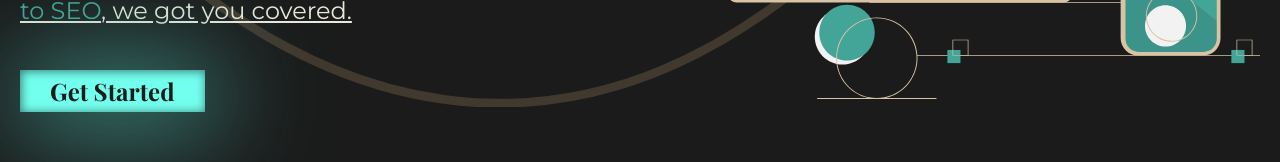
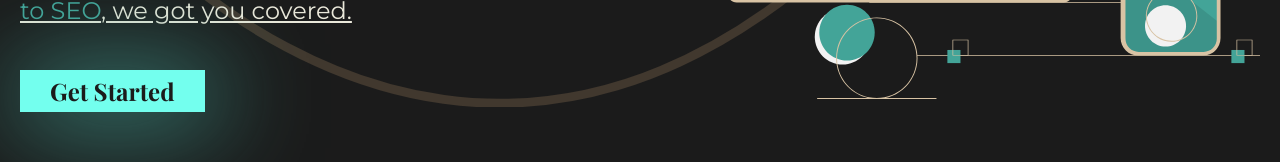
Before and after one commit to bobby-dq/himo-studios-website, a React (Create React App) app: page / in a window 1280 px wide. Shown: the part 443-605 px from the top of the page. Built offline with nearby package versions, Linux system fonts and the light colour scheme.

Commit message:
added animations to the hero section.

```diff
--- a/src/components/Hero.tsx
+++ b/src/components/Hero.tsx
@@ -6,43 +6,46 @@ import { Link } from 'react-router-dom'
 
 // Styles, animations, and illustrations
 import { heroWaveAnimation } from '../styles/animations'
-import { ReactComponent as PhoneDesktopSVG} from '../svgs/hero-desktop-phone.svg'
+import PhoneDesktopSVG from '../svgs/hero-desktop-phone.svg';
+import { heroTitleAnimation, sectionLoadAnimation, glowingButtonAnimation, textFadeInAnimation } from '../styles/animations';
 
 export const Hero: FunctionComponent = () => {
 
     return (
-        <SHero>
+        <SHero variants={sectionLoadAnimation} initial="hidden" animate="show">
             <div className="hero-title">
                 <div className="tiny-text">
-                    <p>UNPARALLELED CRAFTMANSHIP</p>
+                    <motion.p variants={textFadeInAnimation} >UNPARALLELED CRAFTMANSHIP</motion.p>
                 </div>
                 <motion.div className="main-title">
                     <div className="main-title-text">
-                        <h2>Expand your brand's</h2>
+                        <motion.h2 variants={heroTitleAnimation}>Expand your brand's</motion.h2>
                     </div>
                     <div className="main-title-text colored-text">
-                        <h2 className="colored-text">online presence</h2>
+                        <motion.h2 variants={heroTitleAnimation} className="colored-text">online presence</motion.h2>
                     </div>
                     <div className="main-title-text">
-                        <h2>with expert advice.</h2>
+                        <motion.h2 variants={heroTitleAnimation}>with expert advice.</motion.h2>
                     </div>
                     <div className="main-title-text">
                         <p>From <span className="colored-text">website design</span>, <span className="colored-text">development</span>, <br/><span className="colored-text">to SEO</span>, we got you covered.</p>
                     </div>
                 </motion.div>
-                <Link to="/contact">Get Started</Link>
+                <motion.div variants={glowingButtonAnimation} style={{display: 'inline-block'}}>
+                    <Link to="/contact">Get Started</Link>
+                </motion.div>
             </div>
             <div className="hero-img">
-                <PhoneDesktopSVG />
+                <img src={PhoneDesktopSVG} alt="hero-svg" />
             </div>
             <SWave viewBox="0 0 1440 363" fill="none" xmlns="http://www.w3.org/2000/svg">
-                <motion.path variants={heroWaveAnimation} initial="hidden" animate="show" d="M1440 27.4774C1352.73 19.8184 1122.41 49.0556 899.331 227.276C620.48 450.052 354.282 355.647 170.328 185.318C23.165 49.0556 -4.21721 8.32998 0.487081 5" stroke="#D6AB78" strokeOpacity="0.2" strokeWidth="10"/>
+                <motion.path variants={heroWaveAnimation} d="M1440 27.4774C1352.73 19.8184 1122.41 49.0556 899.331 227.276C620.48 450.052 354.282 355.647 170.328 185.318C23.165 49.0556 -4.21721 8.32998 0.487081 5" stroke="#D6AB78" strokeOpacity="0.2" strokeWidth="10"/>
             </SWave>
         </SHero>
     );
 }
 
-const SHero = styled.div`
+const SHero = styled(motion.div)`
     min-height: 50vh;
     padding: 1rem 0rem;
     display: flex;
@@ -71,12 +74,16 @@ const SHero = styled.div`
 
     }
 
+    .hero-img, .hero-title{
+        z-index: 2;
+    }
+
     @media(max-width: 900px) {
         align-items: center;
         justify-content: space-between;
 
         .hero-img {
-            svg {
+            img {
                 margin: 2rem;
                 width: 100%;
             }
@@ -89,14 +96,13 @@ const SHero = styled.div`
         .hero-img {
             position: absolute;
             opacity: 0.04;
+            z-index: 0;
         }
     }
 
 
 
-    .hero-img, .hero-title{
-        z-index: 2;
-    }
+
 
     .hero-title {
         a {
@@ -106,7 +112,7 @@ const SHero = styled.div`
             padding: 0.5rem 3rem;
             font-family: 'Playfair Display', serif;
             background: #73FFEE;
-            box-shadow: 5px 5px 100px 10px #43A498, inset 1px 1px 10px 0.5px rgba(0, 0, 0, 0.5);
+            /* box-shadow: 5px 5px 100px 10px #43A498, inset 1px 1px 10px 0.5px rgba(0, 0, 0, 0.5); */
         }
     }
 
@@ -115,7 +121,12 @@ const SHero = styled.div`
         font-family: 'Montserrat', sans-serif;
         font-weight: bold;
         letter-spacing: 0.50rem;
-        color: #817676
+        color: #817676;
+        overflow: hidden;
+    }
+
+    .main-title-text {
+        overflow: hidden;
     }
 `;
 
--- a/src/styles/animations.ts
+++ b/src/styles/animations.ts
@@ -24,3 +24,62 @@ export const heroWaveAnimation = {
         }
     }
 }
+
+export const heroTitleAnimation = {
+    hidden: {
+        y: '4rem'
+    },
+    show: {
+        y: 0,
+        transition: {
+            duration: 0.75,
+            ease: "easeOut",
+        }
+    }
+}
+
+export const glowingButtonAnimation = {
+    hidden: {
+        boxShadow: '0px 0px 0px 0px #43A4980',
+        opacity: 0
+    },
+    show: {
+        opacity: 1,
+        boxShadow: '5px 5px 100px 10px #43A498',
+        transition: {
+            duration: 0.33,
+            ease: "easeOut"
+        }
+    }
+
+}
+
+export const sectionLoadAnimation = {
+    hidden: {
+        opacity: 0,
+        scale: 3
+    },
+    show: {
+        scale: 1,
+        opacity: 1,
+        transition: {
+            duration: 1,
+            ease: "easeOut",
+            when: 'beforeChildren',
+            staggerChildren: 0.25
+        }
+    }
+}
+
+export const textFadeInAnimation = {
+    hidden: {
+        x: -1000,
+    },
+    show: {
+        x: 0,
+        transition: {
+            duration: 0.33,
+            ease: "easeOut"
+        }
+    }
+}
```
Also changed, not shown: custom-dependencies.txt.
